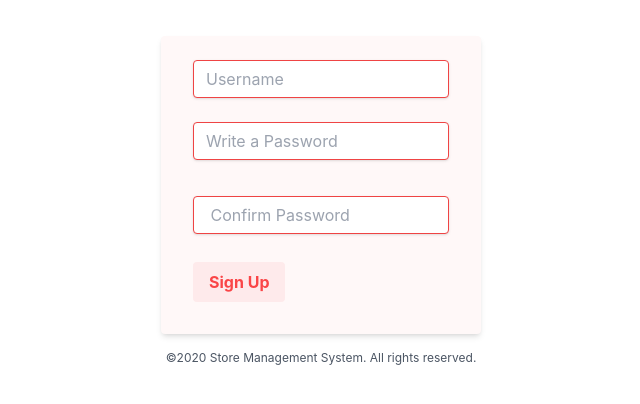
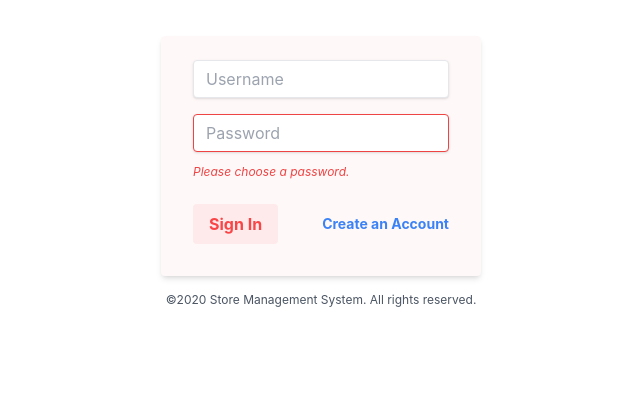
Before and after one commit to Uchchash346/Store-Management-System, a React (Create React App) app: page / in a window 1280 px wide. Shown: the part 284-688 px from the top of the page, without its empty margins (319-959 px from the left). Built offline with nearby package versions, Linux system fonts and the light colour scheme.

Commit message:
Router setup

```diff
--- a/package.json
+++ b/package.json
@@ -8,6 +8,7 @@
     "@testing-library/user-event": "^13.5.0",
     "react": "^17.0.2",
     "react-dom": "^17.0.2",
+    "react-router-dom": "^6.2.1",
     "react-scripts": "5.0.0",
     "web-vitals": "^2.1.4"
   },
--- a/src/App.js
+++ b/src/App.js
@@ -2,12 +2,15 @@ import logo from './logo.svg';
 import './App.css';
 import Login from './components/Authentication/Login';
 import SignUp from './components/Authentication/SignUp';
+import { Route, Routes } from 'react-router-dom';
 
 function App() {
   return (
     <>
-      {/* <Login /> */}
-      <SignUp />
+      <Routes>
+        <Route path="/" element={<Login />} />
+        <Route path="/signup" element={<SignUp />} />
+      </Routes>
     </>
   );
 }
--- a/src/components/Authentication/Login.js
+++ b/src/components/Authentication/Login.js
@@ -16,7 +16,7 @@ const Login = () => {
                         <button class="font-bold py-2 px-4 rounded focus:outline-none focus:shadow-outline login-button" type="button">
                             Sign In
                         </button>
-                        <a class="inline-block align-baseline font-bold text-sm text-blue-500 hover:text-blue-800" href="#">
+                        <a class="inline-block align-baseline font-bold text-sm text-blue-500 hover:text-blue-800" href="/signup">
                             Create an Account
                         </a>
                     </div>
--- /dev/null
+++ b/src/components/Sales Executive/SalesHomePage.js
@@ -0,0 +1,11 @@
+import React from 'react';
+
+const SalesHomePage = () => {
+    return (
+        <div>
+
+        </div>
+    );
+};
+
+export default SalesHomePage;
--- /dev/null
+++ b/src/components/Store Manager/StoreHomePage.js
@@ -0,0 +1,11 @@
+import React from 'react';
+
+const StoreHomePage = () => {
+    return (
+        <div>
+
+        </div>
+    );
+};
+
+export default StoreHomePage;
```
Also changed, not shown: src/index.js (+3 -5 lines), src/components/Sales Executive/NavBar/NavBar.css (added), src/components/Sales Executive/NavBar/NavBar.js (added), 1 other file (tests, documents, lock files or other folders).
